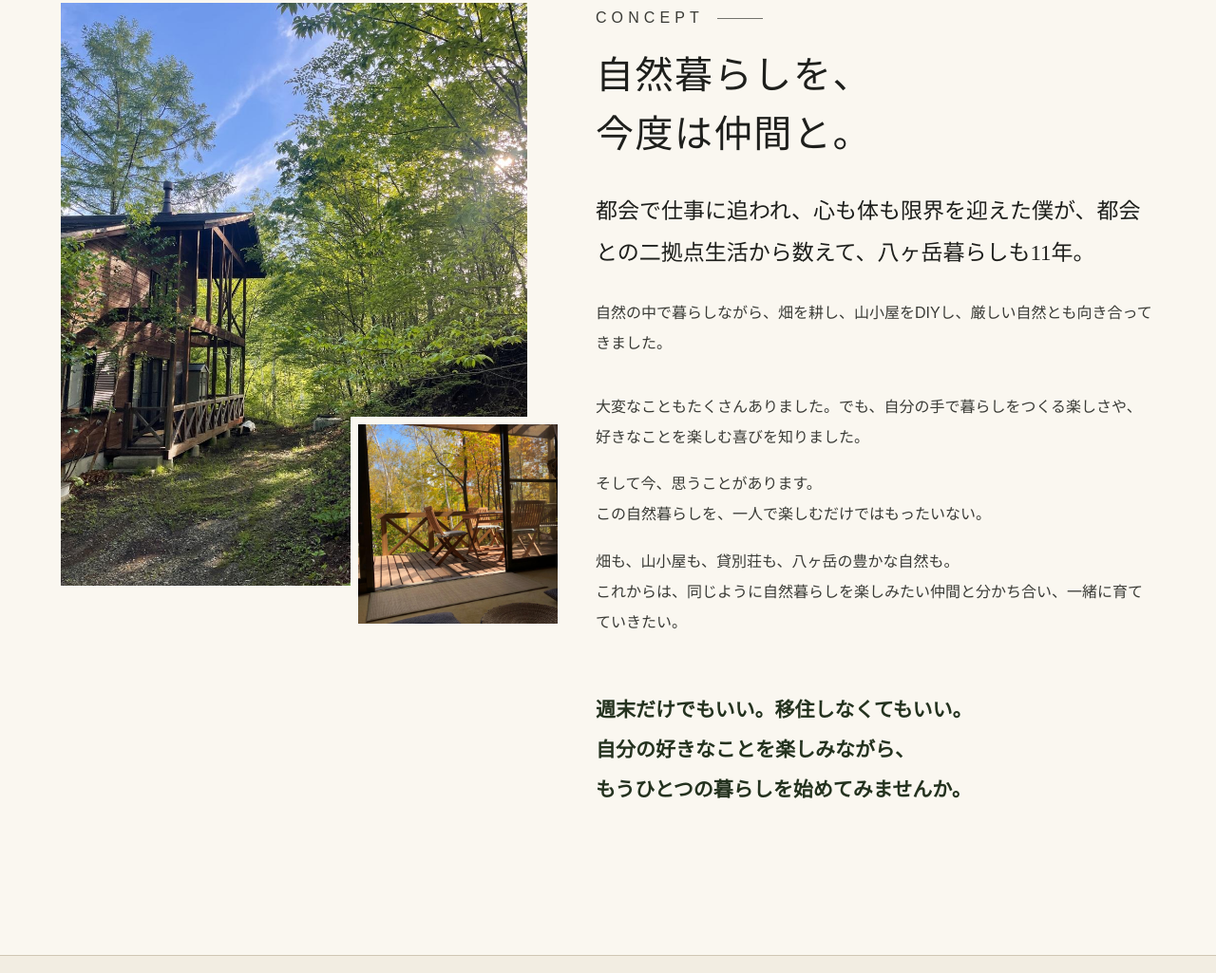
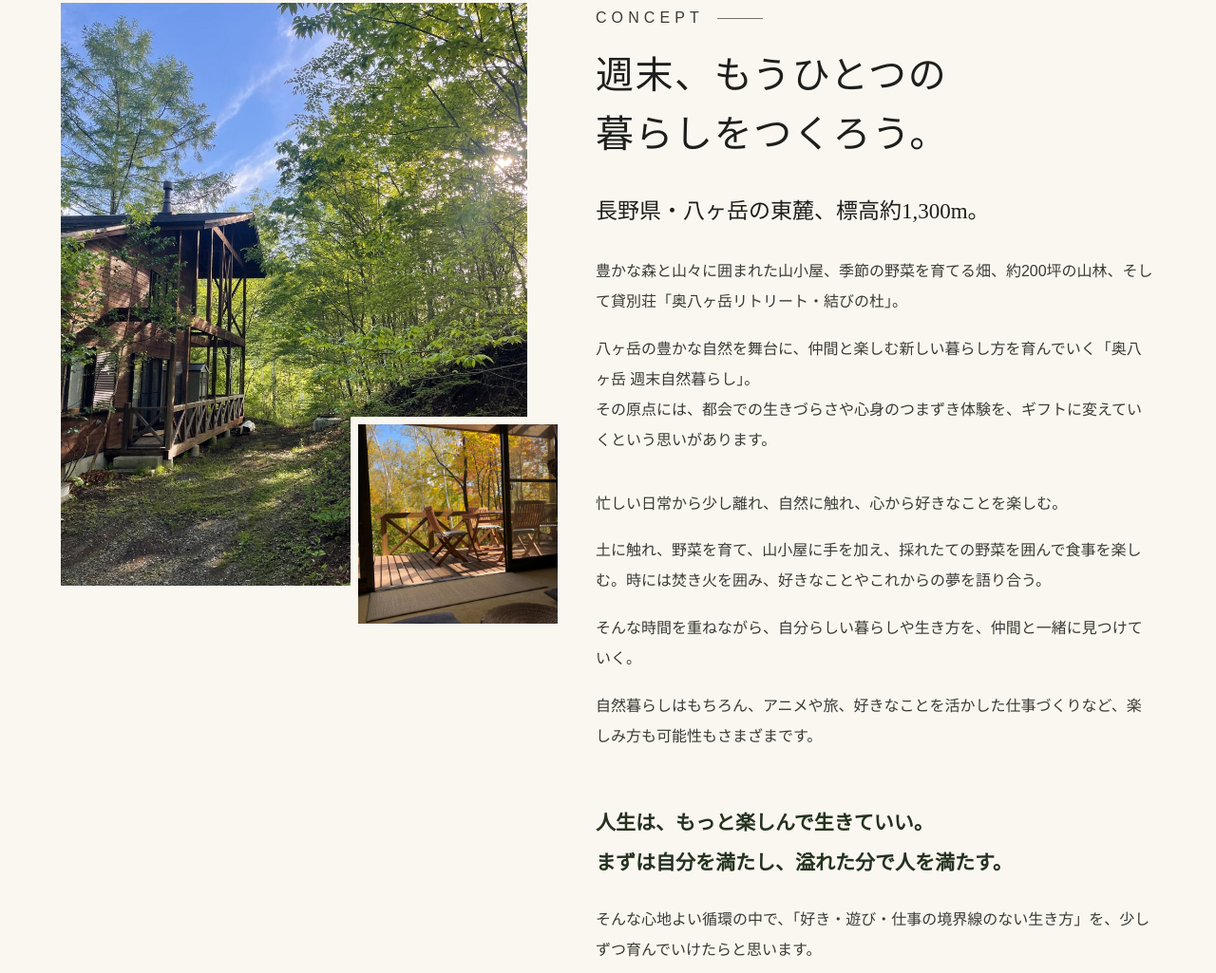
Before and after one commit to living-in-nature/nature-base, a plain HTML site: page index.html in a window 1280 px wide. Shown: the part 927-1952 px from the top of the page at 95% size. Drawn offline with Linux system fonts and the light colour scheme.

Commit message:
トップ直下の紹介文を差し替え（週末、もうひとつの暮らしをつくろう。）
Co-Authored-By: Claude Opus 5.5 <noreply@anthropic.com>

```diff
--- a/index.html
+++ b/index.html
@@ -404,6 +404,18 @@
     </div>
     <div class="txt reveal">
       <p class="label">CONCEPT</p>
+      <!-- 2026-11-25 深山さん＋チャッピーの紹介文に差し替え。前のCONCEPT文（「自然暮らしを、今度は仲間と。」〜「始めてみませんか。」）は old-concept として下に保管 -->
+      <h2>週末、もうひとつの<br>暮らしをつくろう。</h2>
+      <p class="lead"><span style="display:inline-block">長野県・八ヶ岳の東麓、</span><span style="display:inline-block">標高約1,300m。</span></p>
+      <p>豊かな森と山々に囲まれた山小屋、季節の野菜を育てる畑、約200坪の山林、そして貸別荘「奥八ヶ岳リトリート・結びの杜」。</p>
+      <p>八ヶ岳の豊かな自然を舞台に、仲間と楽しむ新しい暮らし方を育んでいく「奥八ヶ岳 週末自然暮らし」。<br>その原点には、都会での生きづらさや心身のつまずき体験を、ギフトに変えていくという思いがあります。</p>
+      <p style="margin-top:2.2em">忙しい日常から少し離れ、自然に触れ、心から好きなことを楽しむ。</p>
+      <p>土に触れ、野菜を育て、山小屋に手を加え、採れたての野菜を囲んで食事を楽しむ。時には焚き火を囲み、好きなことやこれからの夢を語り合う。</p>
+      <p>そんな時間を重ねながら、自分らしい暮らしや生き方を、仲間と一緒に見つけていく。</p>
+      <p>自然暮らしはもちろん、アニメや旅、好きなことを活かした仕事づくりなど、楽しみ方も可能性もさまざまです。</p>
+      <p class="end"><span style="display:inline-block">人生は、</span><span style="display:inline-block">もっと楽しんで生きていい。</span><br><span style="display:inline-block">まずは自分を満たし、</span><span style="display:inline-block">溢れた分で人を満たす。</span></p>
+      <p>そんな心地よい循環の中で、「好き・遊び・仕事の境界線のない生き方」を、少しずつ育んでいけたらと思います。</p>
+      <!-- old-concept（保管）
       <h2>自然暮らしを、<br>今度は仲間と。</h2>
       <p class="lead">都会で仕事に追われ、心も体も限界を迎えた僕が、都会との二拠点生活から数えて、八ヶ岳暮らしも11年。</p>
       <p>自然の中で暮らしながら、畑を耕し、山小屋をDIYし、厳しい自然とも向き合ってきました。</p>
@@ -411,6 +423,8 @@
       <p>そして今、思うことがあります。<br>この自然暮らしを、一人で楽しむだけではもったいない。</p>
       <p>畑も、山小屋も、貸別荘も、八ヶ岳の豊かな自然も。<br>これからは、同じように自然暮らしを楽しみたい仲間と分かち合い、一緒に育てていきたい。</p>
       <p class="end">週末だけでもいい。移住しなくてもいい。<br>自分の好きなことを楽しみながら、<br>もうひとつの暮らしを始めてみませんか。</p>
+      -->
+      <!-- (CONCEPT end) -->
     </div>
   </div>
 </section>
```
